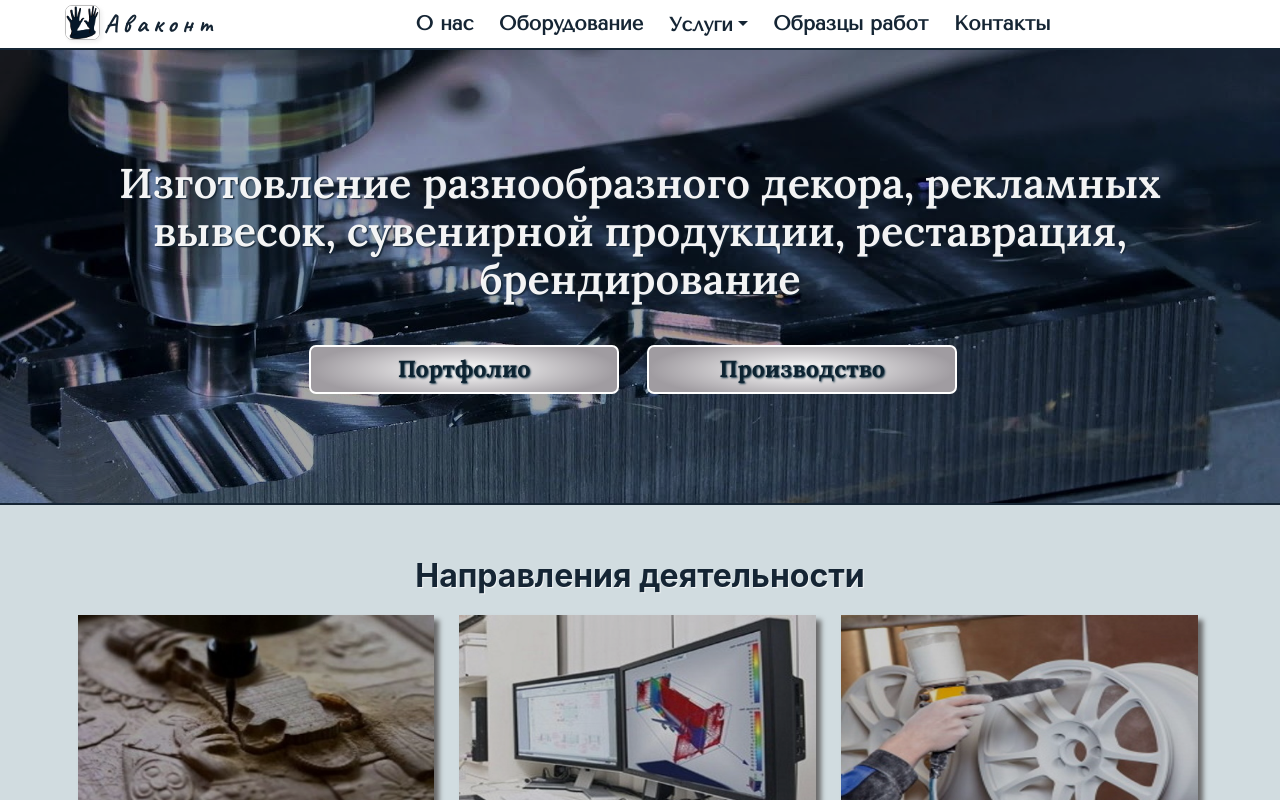
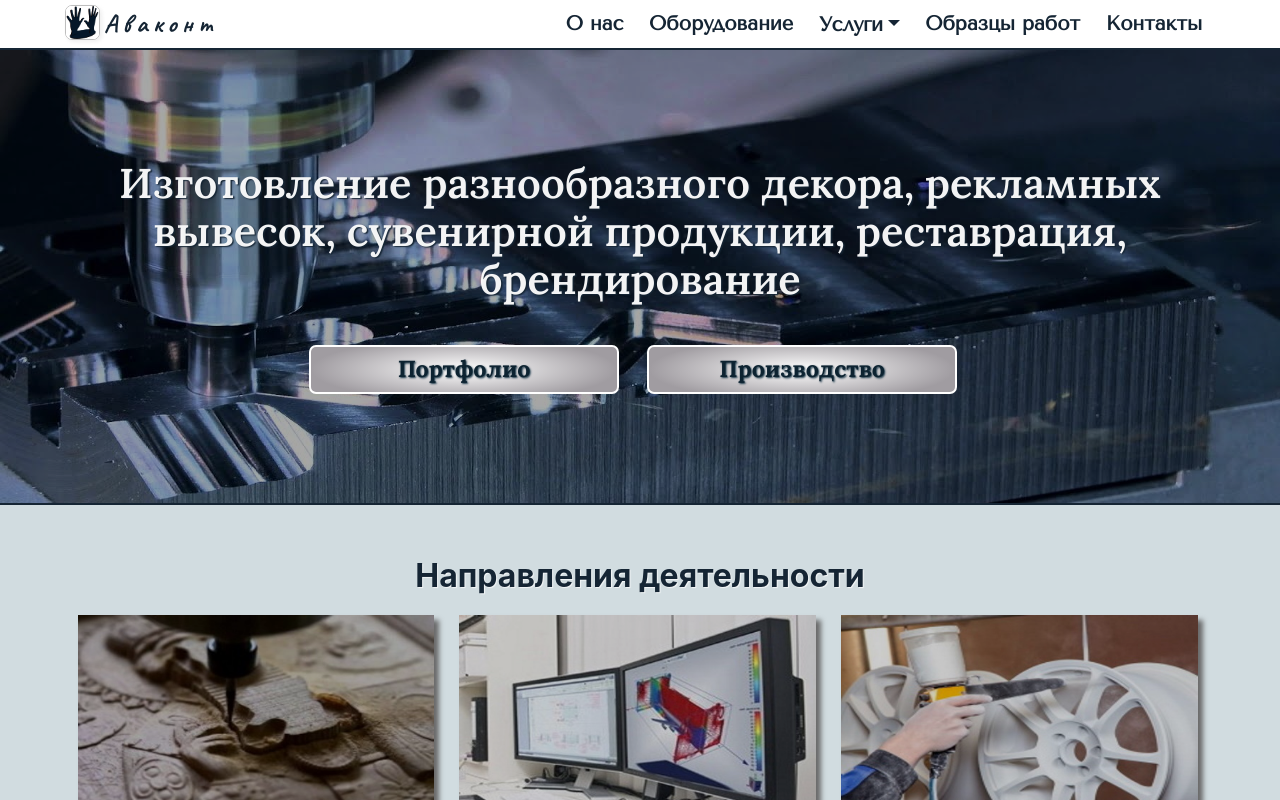
Before and after one commit to AnigalHub/Priamyeruki, a Vue app: page / in a window 1280 px wide. Shown: the top 800 px of the page. Built offline with nearby package versions, Linux system fonts and the light colour scheme.

Commit message:
с середины меню изменено в правый бок + больше размер шрифта на большом экране

```diff
--- a/src/components/navbar.vue
+++ b/src/components/navbar.vue
@@ -11,7 +11,7 @@
                     <b-icon v-else icon="chevron-bar-down"></b-icon>
                 </template>
             </b-navbar-toggle>
-            <b-collapse id="navbar-toggle-collapse" class="justify-content-center" is-nav>
+            <b-collapse id="navbar-toggle-collapse" class="justify-content-end" is-nav>
                 <b-navbar-nav>
                     <b-nav-item to="/company">О нас</b-nav-item>
                     <b-nav-item to="/equipment">Оборудование</b-nav-item>
@@ -48,8 +48,9 @@
          padding-right: 0.5rem !important;
          padding-left: 0.5rem !important;
          font-weight: 600 !important;
-         font-size: 1.2rem !important;
+         font-size: 1.25rem !important;
          font-family: 'Tenor Sans', sans-serif;
+         letter-spacing: -.5px;
          background: none !important;
          border: none !important;
      }
@@ -59,7 +60,7 @@
      .dropdown-item {
          color: #152534 !important;
          font-weight: 600 !important;
-         font-size: 1.1rem;
+         font-size: 1.2rem;
          border: 0.5px solid rgba(75, 105, 119, 0.66) !important;
      }
      .dropdown-item:hover{
```
